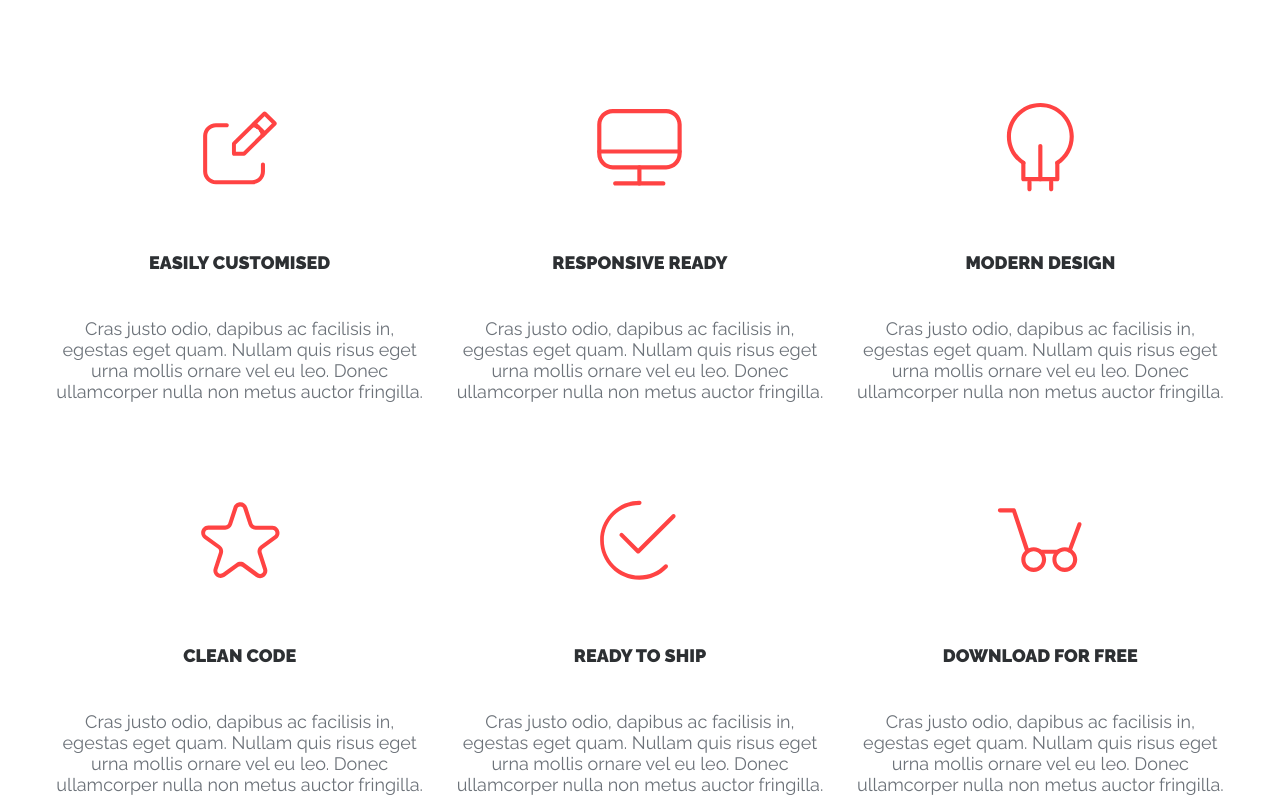
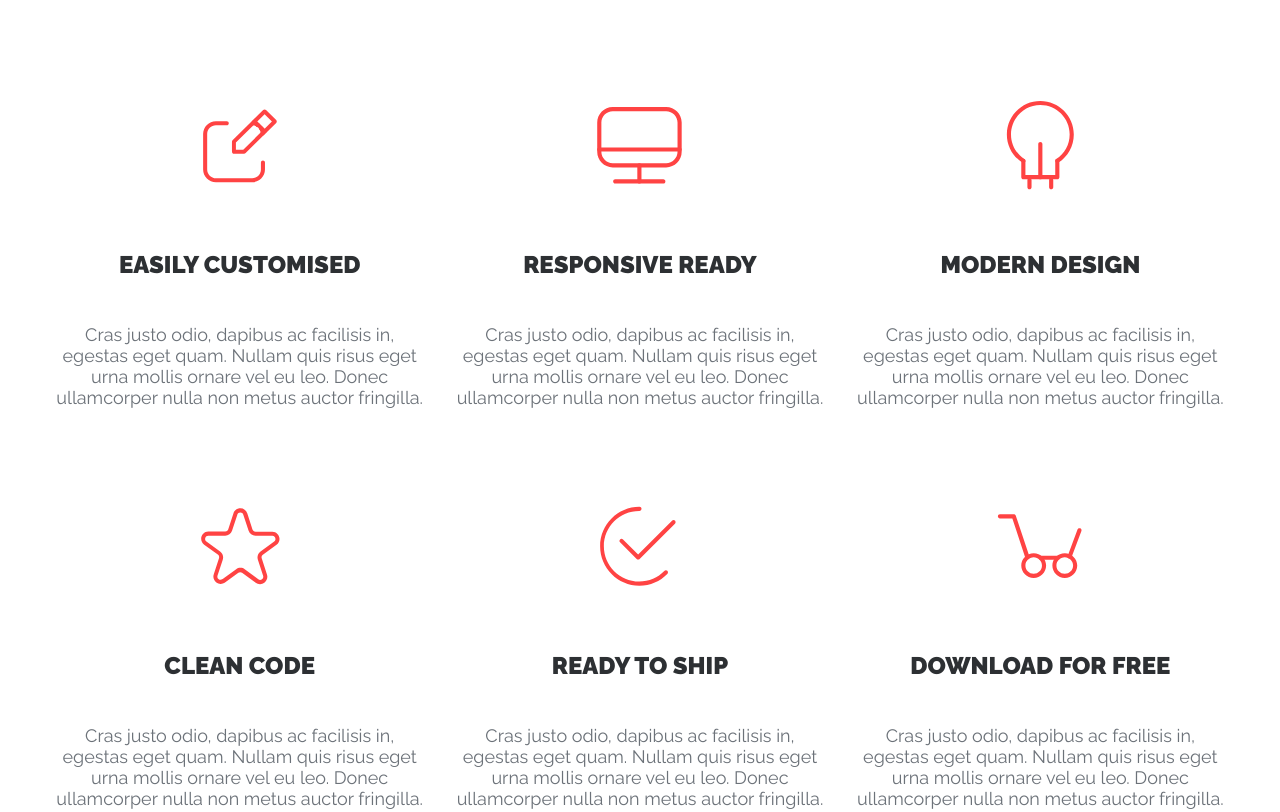
Before and after one commit to NadyaKonzevaya/ActiveBox1, a website built with Parcel: page src/index.html in a window 1280 px wide. Shown: the part 769-1581 px from the top of the page. Built offline with nearby package versions, Linux system fonts and the light colour scheme.

Commit message:
adds work desktop

```diff
--- a/src/sass/components/_title.scss
+++ b/src/sass/components/_title.scss
@@ -10,6 +10,7 @@
         margin-bottom: 20px;
     }
     @media screen and (min-width: 1200px) {
+        font-size: 24px;
         margin-bottom: 45px;
     }
 }
--- a/src/sass/layouts/_features.scss
+++ b/src/sass/layouts/_features.scss
@@ -5,7 +5,7 @@
         @include sectionPadding(78px, 80px);
     }
     @media screen and (min-width: 1200px) {
-        @include sectionPadding(120px, 120px);
+        @include sectionPadding(118px, 118px);
     }
 }
 
```
